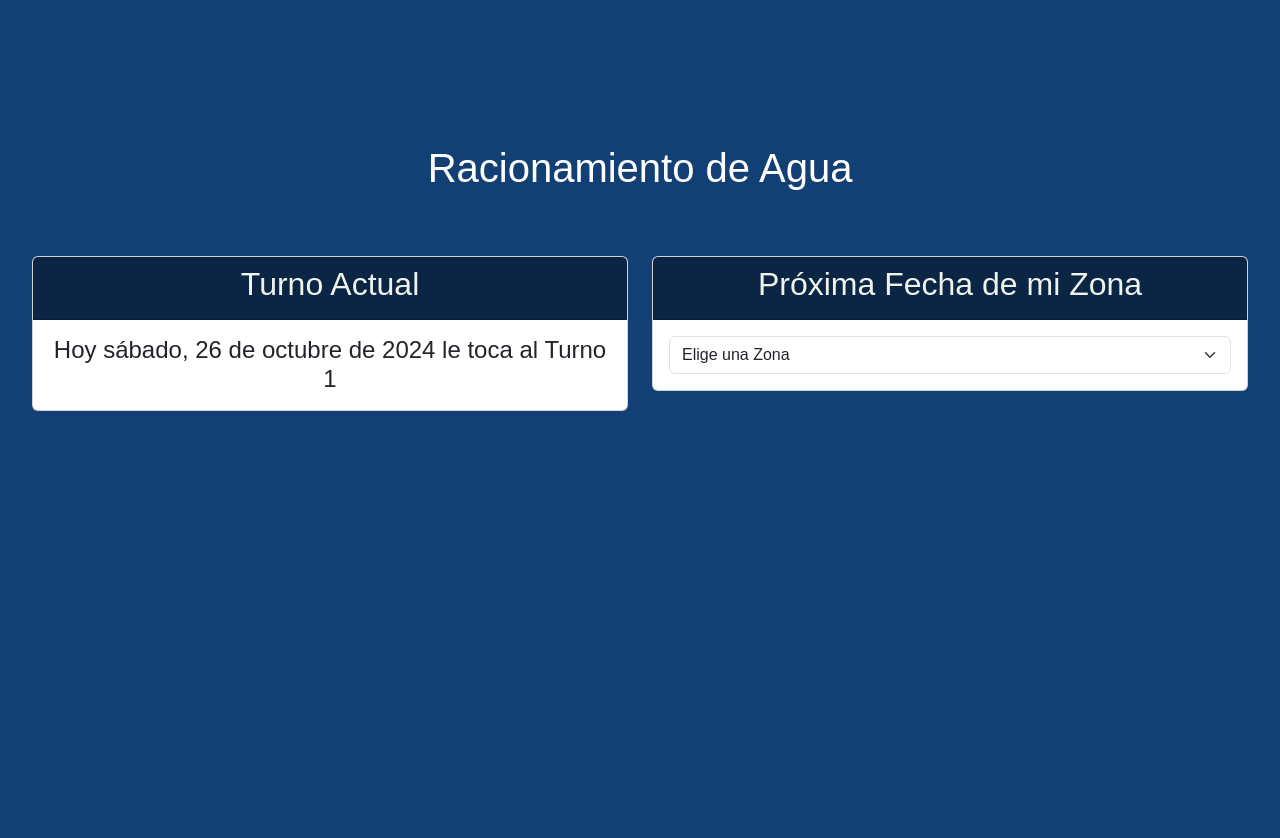
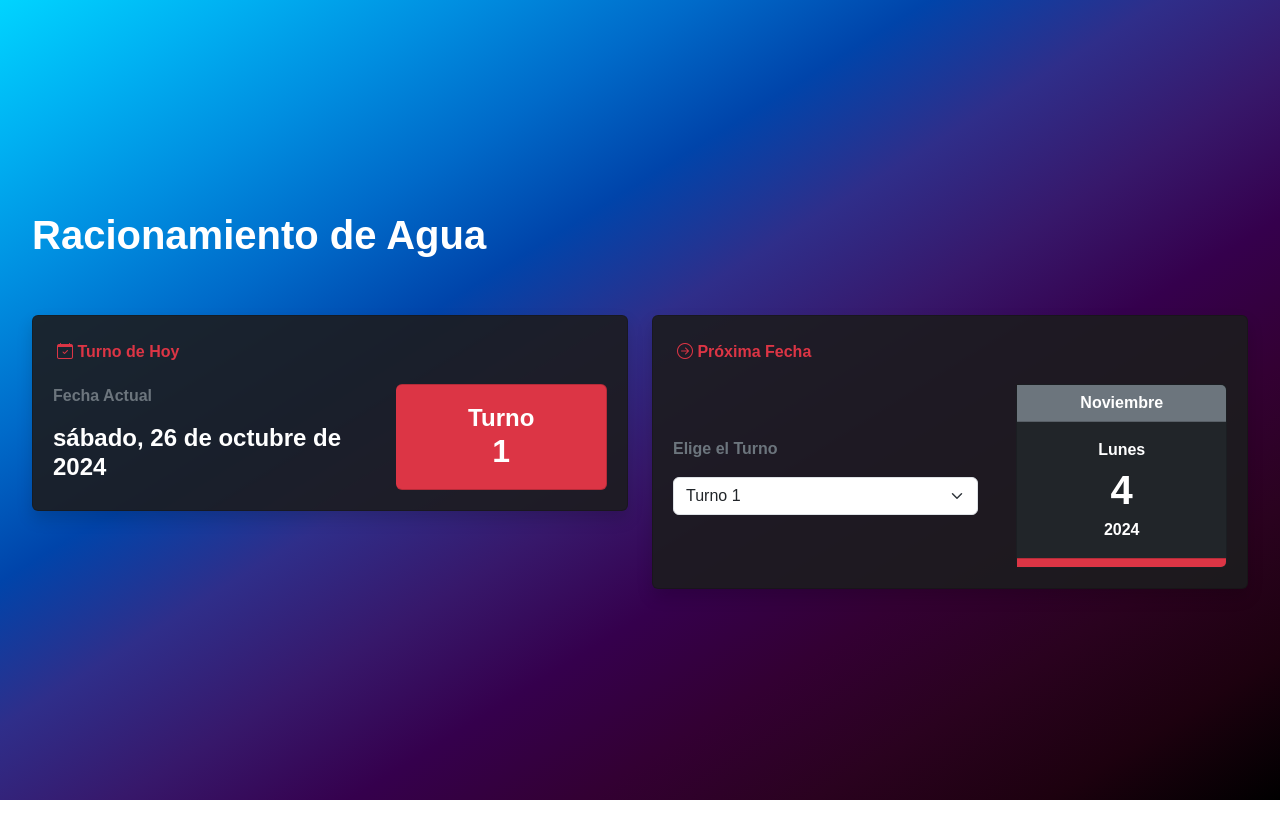
Before and after one commit to luismontanoc/oh-my-water, a React (Create React App) app: page / in a window 1280 px wide. Shown: the top 838 px of the page. After the commit the page ends 800 px from the top, so only its background shows below. Built offline with nearby package versions, Linux system fonts and the light colour scheme.

Commit message:
styles (#19)

```diff
--- a/package.json
+++ b/package.json
@@ -8,6 +8,7 @@
     "@testing-library/react": "^13.4.0",
     "@testing-library/user-event": "^13.5.0",
     "bootstrap": "^5.3.3",
+    "bootstrap-icons": "^1.11.3",
     "react": "^18.3.1",
     "react-dom": "^18.3.1",
     "react-scripts": "5.0.1",
--- a/public/index.html
+++ b/public/index.html
@@ -2,7 +2,8 @@
 <html lang="en">
   <head>
     <meta charset="utf-8" />
-    <link rel="icon" href="%PUBLIC_URL%/favicon.ico" />
+    <link rel="stylesheet" href="https://cdn.jsdelivr.net/npm/bootstrap-icons@1.10.5/font/bootstrap-icons.css">
+    <link rel="icon" href="https://img.icons8.com/fluency/48/water.png" />
     <meta name="viewport" content="width=device-width, initial-scale=1" />
     <meta name="theme-color" content="#000000" />
     <meta
@@ -24,7 +25,7 @@
       work correctly both with client-side routing and a non-root public URL.
       Learn how to configure a non-root public URL by running `npm run build`.
     -->
-    <title>React App</title>
+    <title>Oh My Water</title>
   </head>
   <body>
     <noscript>You need to enable JavaScript to run this app.</noscript>
--- a/src/App.css
+++ b/src/App.css
@@ -1,17 +1,40 @@
+html, body {
+  height: 100%;
+  width: 100%;
+  background-image: linear-gradient(to right bottom, #00d4ff, #00b1f2, #008ee0, #006ac9, #0044aa, #2f2e8a, #37186b, #35004d, #330033, #2a021f, #1d010f, #000000);
+}
+
+#root {
+  height: 100%;
+  width: 100%;
+}
+
 .App {
+  height: 100%;
+  width: 100%;
+  display: flex;
+  flex-direction: column;
+  justify-content: center;
   text-align: center;
   font-family: Arial, sans-serif;
-  background-color: #134074;
-  color: #eef4ed;
   padding: 2rem;
-  padding-top: 10%;
-  padding-bottom: 100%;
 }
 
-.card-header{
-  background-color: #0b2545 !important;
+.card{
+  background-color: rgba(28, 28, 30, 0.9) !important;
 }
 
-.card-header h2{
-  color: #eef4ed;
+@media only screen and (min-width: 760px) {
+  .flow{
+    transition: transform 0.3s, box-shadow 0.3s;
+  }
+
+  .flow:hover {
+    transform: translateY(-5px);
+    box-shadow: 0 8px 30px rgba(0, 0, 0, 0.4);
+  }
 }
+
+.transparent-bg {
+  background-color: rgba(0, 0, 0, 0.0) !important;
+}
--- a/src/App.js
+++ b/src/App.js
@@ -1,5 +1,6 @@
 import './App.css';
 import 'bootstrap/dist/css/bootstrap.min.css';
+import 'bootstrap-icons/font/bootstrap-icons.css';
 import React, { useState, useEffect } from 'react';
 
 function App() {
@@ -17,7 +18,9 @@ function App() {
     setCurrentDate(today.toLocaleDateString('es-CO', { weekday: 'long', year: 'numeric', month: 'long', day: 'numeric' }));
 
     const zone = getDaysBetweenDates(today) % 9 + 1;
-    setCurrentZone(zone);
+    setCurrentZone(zone + "");
+
+    updateZone(zone, zone);
   }, []);
 
   function getDaysBetweenDates(endDate) {
@@ -27,8 +30,12 @@ function App() {
   }
 
   const handleChange = (event) => {
-    const zoneNumber = parseInt(event.target.value);
-    setSelectedZone(event.target.value);
+    updateZone(event.target.value, currentZone)
+  }
+
+  function updateZone(newZone, currentZone) {
+    const zoneNumber = parseInt(newZone);
+    setSelectedZone(newZone);
 
     if (zoneNumber) {
       var daysUntilNextTurn = (9 - (currentZone - 1) + (zoneNumber-1)) % 9
@@ -43,7 +50,8 @@ function App() {
 
       var month = nextDate.toLocaleDateString('es-CO', { month: 'long'})
       setNextMonth(month.charAt(0).toUpperCase() + month.slice(1))
-      setNextDayName(nextDate.toLocaleDateString('es-CO', { weekday: 'long'}))
+      var dayName = nextDate.toLocaleDateString('es-CO', { weekday: 'long'})
+      setNextDayName(dayName.charAt(0).toUpperCase() + dayName.slice(1))
       setNextDay(nextDate.toLocaleDateString('es-CO', { day: 'numeric'}))
       setNextYear(nextDate.toLocaleDateString('es-CO', { year: 'numeric'}))
     } else {
@@ -53,46 +61,64 @@ function App() {
 
   return (
     <div className="App">
-      <h1 class="p-3 text-white">Racionamiento de Agua</h1>
+      <h1 class="text-start text-white fw-bold">Racionamiento de Agua</h1>
+
 
       <div className="row mt-4">
         <div className="col-md-6 mt-4">
-          <div className="card">
-            <div class="card-header">
-              <h2>Turno Actual</h2>
+          <div className="card text-white shadow flow">
+            <div class="text-start fw-bold ms-4 mt-4 text-danger">
+              <h7><i class="bi bi-calendar-check text-danger"></i> Turno de Hoy</h7>
             </div>
             <div className="card-body">
-              <h4 className="card-text">Hoy {currentDate} le toca al Turno {currentZone}</h4>
+              <div class="card-group d-flex m-1">
+                <div class="card text-start fw-bold border-0 transparent-bg" style={{flex: '0 0 55%'}}>
+                    <p class="text-secondary">Fecha Actual</p>
+                    <h4 class="text-white"><strong>{currentDate}</strong></h4>
+                </div>
+                <div class="card border-0 transparent-bg" style={{flex: '0 0 7%'}}></div>
+                <div class="card d-flex align-items-center justify-content-center fw-bold bg-danger rounded" style={{flex: '0 0 38%'}}>
+                    <h4 class="text-white mb-0"><strong>Turno</strong></h4>
+                    <h2 class="text-white mb-0"><strong>{currentZone}</strong></h2>
+                </div>
+              </div>
             </div>
           </div>
         </div>
 
         <div className="col-md-6 mt-4">
-          <div className="card">
-          <div class="card-header">
-            <h2>Próxima Fecha de mi Zona</h2>
+          <div className="card text-white shadow flow">
+          <div class="text-start fw-bold ms-4 mt-4 text-danger">
+              <h7><i class="bi bi-arrow-right-circle"></i> Próxima Fecha</h7>
             </div>
             <div className="card-body">
+              <div class="card-group d-flex m-1">
+              <div class="card text-start fw-bold border-0 d-flex justify-content-center transparent-bg" style={{flex: '0 0 55%'}}>
+                    <p class="text-secondary">Elige el Turno</p>
                     <select className="form-select" value={selectedZone} onChange={handleChange}>
-                <option value="">Elige una Zona</option>
                       {[...Array(9)].map((_, index) => (
                         <option key={index + 1} value={index + 1}>
-                    Zona {index + 1}
+                          Turno {index + 1}
                         </option>
                       ))}
                     </select>
+                </div>
+              <div class="card border-0 transparent-bg" style={{flex: '0 0 7%'}}></div>
+              <div class="card d-flex align-items-center justify-content-center fw-bold border-0 " style={{flex: '0 0 38%'}}>
               {displayDate &&
-                <div class="card mt-4 bg-dark mx-auto" style={{width: 9 + 'rem'}}>
+                <div class="card bg-dark" style={{width: '100%'}}>
                   <div class="card-header bg-secondary text-white">
-                    <h6>{nextMonth}</h6>
+                    <h6 class="m-0"><strong>{nextMonth}</strong></h6>
                   </div>
                     <div class="card-body text-white">
-                    <h7 class="day-name">{nextDayName}</h7>
-                    <h1 class="date-number">{nextDay}</h1>
-                    <h7 class="year">{nextYear}</h7>
+                    <h7 class="day-name m-0">{nextDayName}</h7>
+                    <h1 class="date-number m-1"><strong>{nextDay}</strong></h1>
+                    <h7 class="year m-0">{nextYear}</h7>
                   </div>
-                  <div class="card-footer bg-primary"></div>
+                  <div class="card-footer bg-danger p-1"></div>
                 </div>}
+              </div>
+              </div>
             </div>
           </div>
         </div>
```
Also changed, not shown: 1 other file (tests, documents, lock files or other folders). Lines whose indentation alone changed are shown as unchanged.
